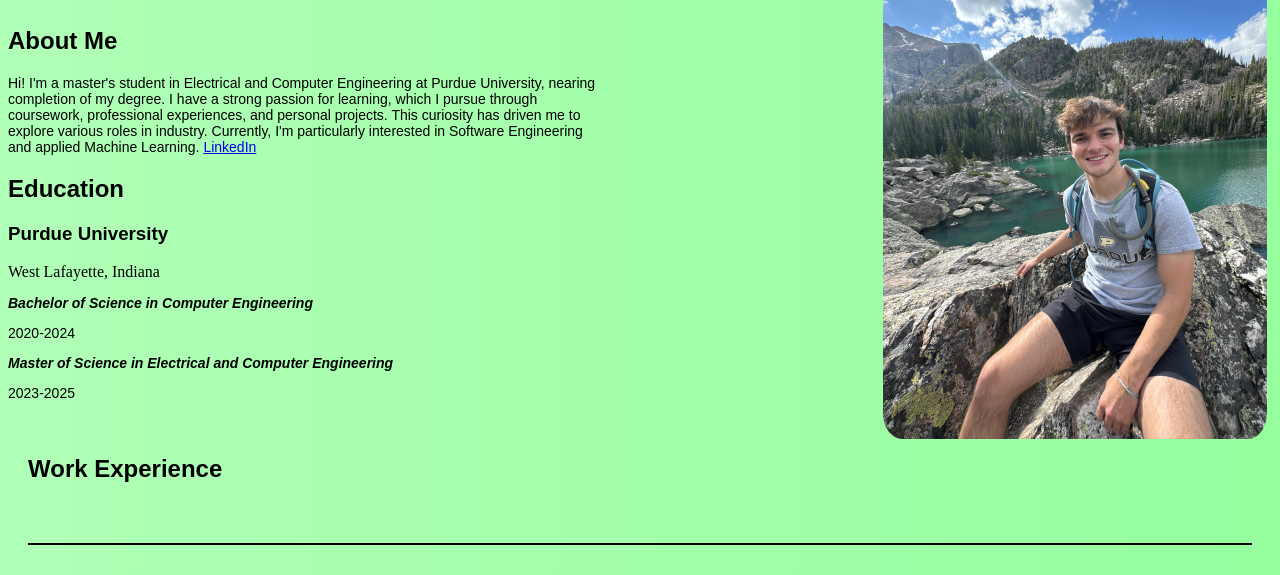
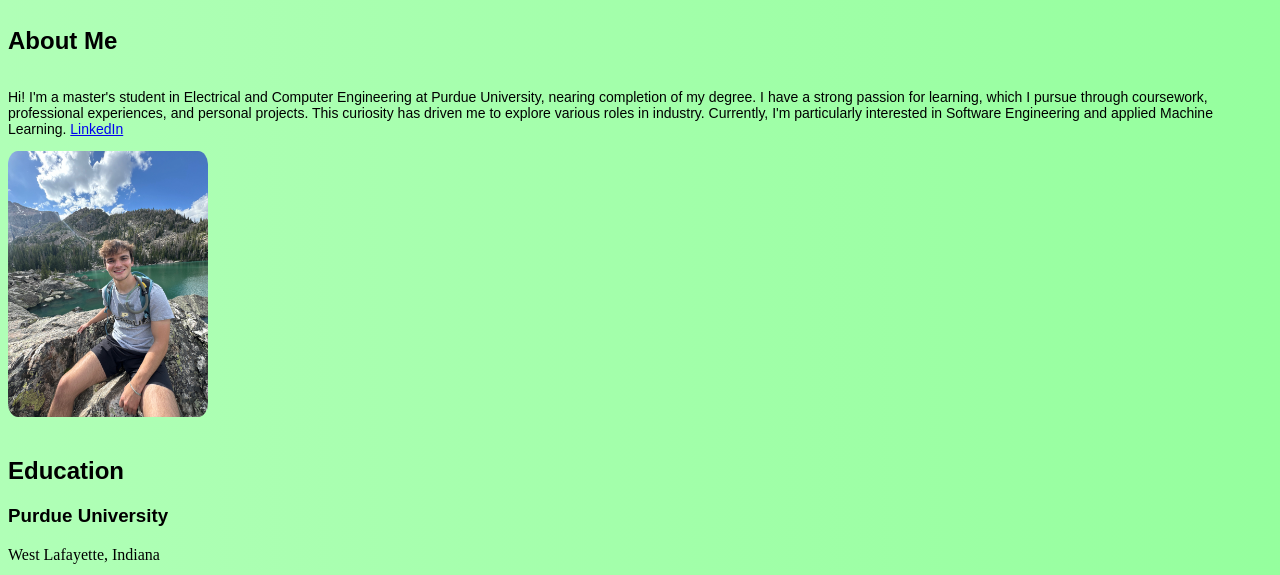
Before and after one commit to ColeMK/ColeMK.github.io, a plain HTML site: page index.html in a window 1280 px wide. Shown: the part 81-656 px from the top of the page. Drawn offline with Linux system fonts and the light colour scheme.

```diff
--- a/index.html
+++ b/index.html
@@ -10,14 +10,19 @@
 <main>
     <div class="fade-section" id="section1">
 
-        <img id="torc-photo" class = self-photo src="mountains.JPG" style="position: absolute; top: 1%; right: 1%; width: 384; height: 512;" />
-        <h1 class="personal-webpage">Cole Kingery</h1>
-        <h2 class="personal-info">About Me</h2>
-        <article>
-            <article style="max-width: 600;">
-                <p>Hi!  I'm a master's student in Electrical and Computer Engineering at Purdue University, nearing completion of my degree. I have a strong passion for learning, which I pursue through coursework, professional experiences, and personal projects. This curiosity has driven me to explore various roles in industry. Currently, I'm particularly interested in Software Engineering and applied Machine Learning.    <a href="https://www.linkedin.com/in/cole-kingery/" target="_blank">LinkedIn</a></p>
-            </article>
-        </article>
+
+            <h1 class="personal-webpage">Cole Kingery</h1>
+           <h2 class="personal-info">About Me</h2>
+        <div class="aboutMe">
+<img id="torc-photo" class = "self-photo" src="mountains.JPG" />
+
+
+            <div class="text-content">
+                <article >
+                    <p>Hi!  I'm a master's student in Electrical and Computer Engineering at Purdue University, nearing completion of my degree. I have a strong passion for learning, which I pursue through coursework, professional experiences, and personal projects. This curiosity has driven me to explore various roles in industry. Currently, I'm particularly interested in Software Engineering and applied Machine Learning.    <a href="https://www.linkedin.com/in/cole-kingery/" target="_blank">LinkedIn</a></p>
+                </article>
+            </div>
+        </div>
         <h2 class="personal-info">Education</h2>
         <article>
             <h3>Purdue University</h3>
@@ -129,7 +134,7 @@
     ];
 
     function adjustSectionOpacity() {
-        if (document.documentElement.scrollHeight <= window.innerHeight) {
+        if (document.documentElement.scrollHeight >= window.innerHeight) { // This needs changed to adjust scrollability fade
         sections.forEach(section => {
             section.style.opacity = 1; // Make all sections fully visible
         });
@@ -202,5 +207,13 @@
 
 
 </script>
+<div class="popup-container" style="display:none;">
+    <div class="close-popup">X</div>
+    <div class="popup-content">
+      <div class="popup-content-inner">
+        { Popup Content Goes Here }
+      </div>
+    </div>
+  </div>
 </body>
 </html>
--- a/style.css
+++ b/style.css
@@ -18,9 +18,7 @@ body {
 .headshot {
     border-radius: 50%;
 }
-.self-photo {
-    border-radius: 5%;
-}
+
 
 article {
     padding: 0px;
@@ -116,3 +114,39 @@ h3 {
 #section1 {
     opacity: 1;
 }
+
+.aboutMe {
+    display: flex;
+    align-items: flex-start; /* Align items at the start of the container */
+    justify-content: space-between; /* Ensure space between items */
+    flex-wrap: wrap; /* Allow items to wrap if necessary */
+}
+.self-photo {
+    border-radius: 5%;
+    max-width: 100%;
+    height: auto;
+    margin-left: 20px; /* Add some space to the left of the image */
+    order: 2; /* Change the order to place the image after the text */
+    flex-shrink: 0; /* Prevent the image from shrinking */
+}
+.text-content {
+    flex: 1; /* Allow the text content to take up remaining space */
+    order: 1;
+    width: 50%;
+    padding-right: 20px; /* Add some padding to the right of the text */
+}
+@media (max-width: 768px), (min-width: 1200px) {
+    .aboutMe {
+        flex-direction: column; /* Stack items vertically on smaller screens */
+        align-items: center; /* Center items horizontally */
+    }
+    .self-photo {
+        margin-left: 0; /* Reset margin on smaller screens */
+        margin-bottom: 20px; /* Add some space below the image */
+        align-self: flex-start;
+    }
+    .text-content {
+        padding-right: 0; /* Reset padding on smaller screens */
+        width: 100%; /* Make text content take full width */
+    }
+}
```
